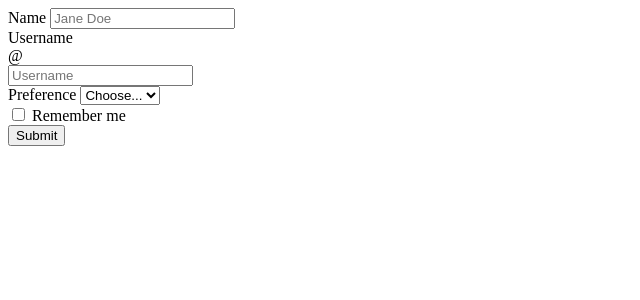
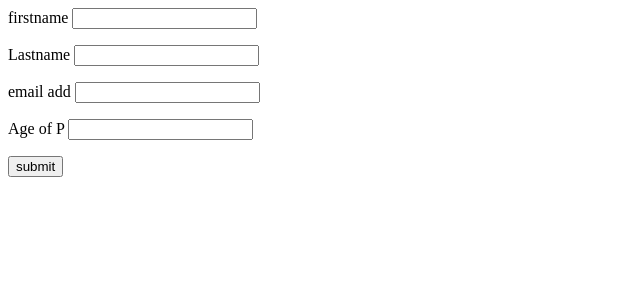
Before and after one commit to ChandradeepJi/Flask_Project, a Python web app: template templates/index.html in a window 1280 px wide. Shown: the top 300 px of the page, without its empty margins (0-640 px from the left). Run offline with Jinja, Linux system fonts and the light colour scheme; the template is opened without the code that fills it, so the values that code supplies are empty.

Commit message:
new modifications

```diff
--- a/templates/index.html
+++ b/templates/index.html
@@ -1,43 +1,16 @@
-<!doctype html>
-<html lang="en">
-  <head>
+<html>
+<head>
+  <titl>
 
-    <title>Bootstrap w/ Vite</title>
 
-  </head>
-  <body>
-    <form class="row gx-3 gy-2 align-items-center">
-  <div class="col-sm-3">
-    <label class="visually-hidden" for="specificSizeInputName">Name</label>
-    <input type="text" class="form-control" id="specificSizeInputName" placeholder="Jane Doe">
-  </div>
-  <div class="col-sm-3">
-    <label class="visually-hidden" for="specificSizeInputGroupUsername">Username</label>
-    <div class="input-group">
-      <div class="input-group-text">@</div>
-      <input type="text" class="form-control" id="specificSizeInputGroupUsername" placeholder="Username">
-    </div>
-  </div>
-  <div class="col-sm-3">
-    <label class="visually-hidden" for="specificSizeSelect">Preference</label>
-    <select class="form-select" id="specificSizeSelect">
-      <option selected>Choose...</option>
-      <option value="1">One</option>
-      <option value="2">Two</option>
-      <option value="3">Three</option>
-    </select>
-  </div>
-  <div class="col-auto">
-    <div class="form-check">
-      <input class="form-check-input" type="checkbox" id="autoSizingCheck2">
-      <label class="form-check-label" for="autoSizingCheck2">
-        Remember me
-      </label>
-    </div>
-  </div>
-  <div class="col-auto">
-    <button type="submit" class="btn btn-primary">Submit</button>
-  </div>
+</head>
+<body>
+<form action="https://localhost:5000/loginpage" method="post">
+  <p>firstname <input type="text" name="nm"></p>
+  <p>Lastname <input type="text" name="lm"></p>
+  <p>email add <input type="text" name="em"></p>
+  <p>Age of P <input type="text" name="ag"></p>
+  <p><input type="submit" value="submit"></p>
 </form>
-  </body>
+</body>
 </html>
```
Also changed, not shown: first_flask.py (deleted, +0 -10 lines).
